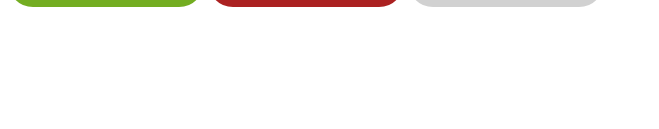
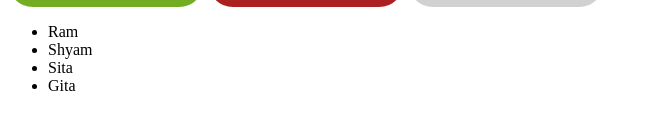
Before and after one commit to thatJJL/would-mark-smash, a plain HTML site: page index.html in a window 1280 px wide. Shown: the part 257-386 px from the top of the page, without its empty margins (0-659 px from the left). Drawn offline with Linux system fonts and the light colour scheme.

Commit message:
Index 23 Starts of generating using JS
From uni account

```diff
--- a/index.html
+++ b/index.html
@@ -1,6 +1,6 @@
 <!--
-    index22
-    Spans or inline divs.
+    index23
+    Generating. JS.
 -->
 <!DOCTYPE html>
 <html lang="en">
@@ -301,5 +301,22 @@
         </div>
     </div>
 
+
+
+
+	<ul id="myList"></ul>
+    <script>
+	//https://www.geeksforgeeks.org/how-to-creating-html-list-from-javascript-array/
+      let data = ["Ram", "Shyam", "Sita", "Gita"];
+
+      let list = document.getElementById("myList");
+
+      data.forEach((item) => {
+        let li = document.createElement("li");
+        li.innerText = item;
+        list.appendChild(li);
+      });
+    </script>
+
 </body>
 </html>
```
